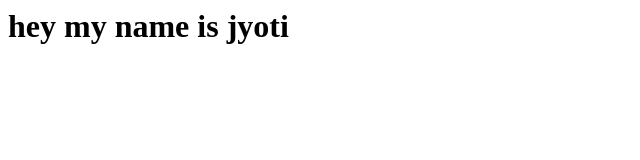
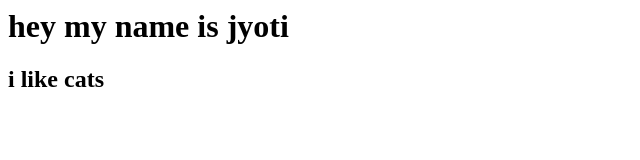
Before and after one commit to 23Jyoti/testsite1, a plain HTML site: page index.html in a window 1280 px wide. Shown: the whole page, without its empty margins (0-640 px from the left). Drawn offline with Linux system fonts and the light colour scheme.

Commit message:
Update index.html

```diff
--- a/index.html
+++ b/index.html
@@ -1 +1,2 @@
 <h1>hey my name is jyoti</h1>
+<h2>i like cats</h2>
```
